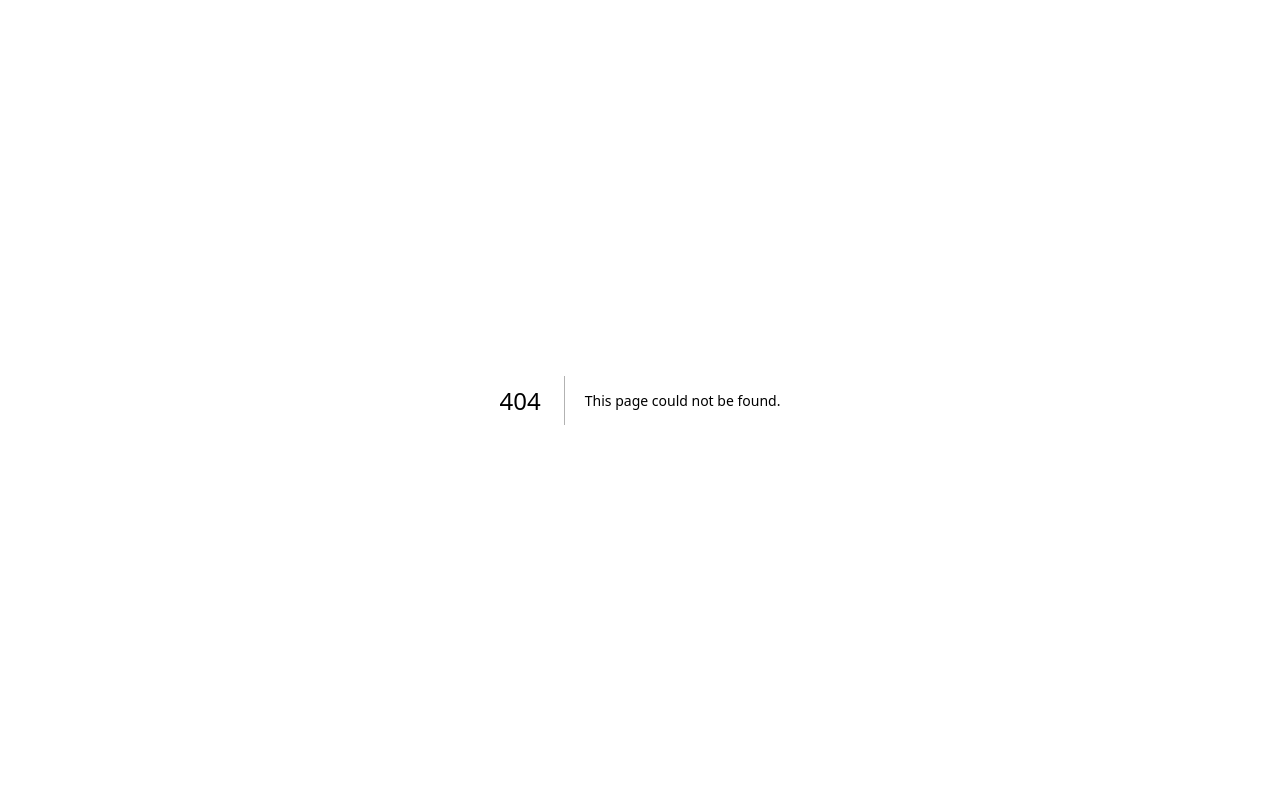
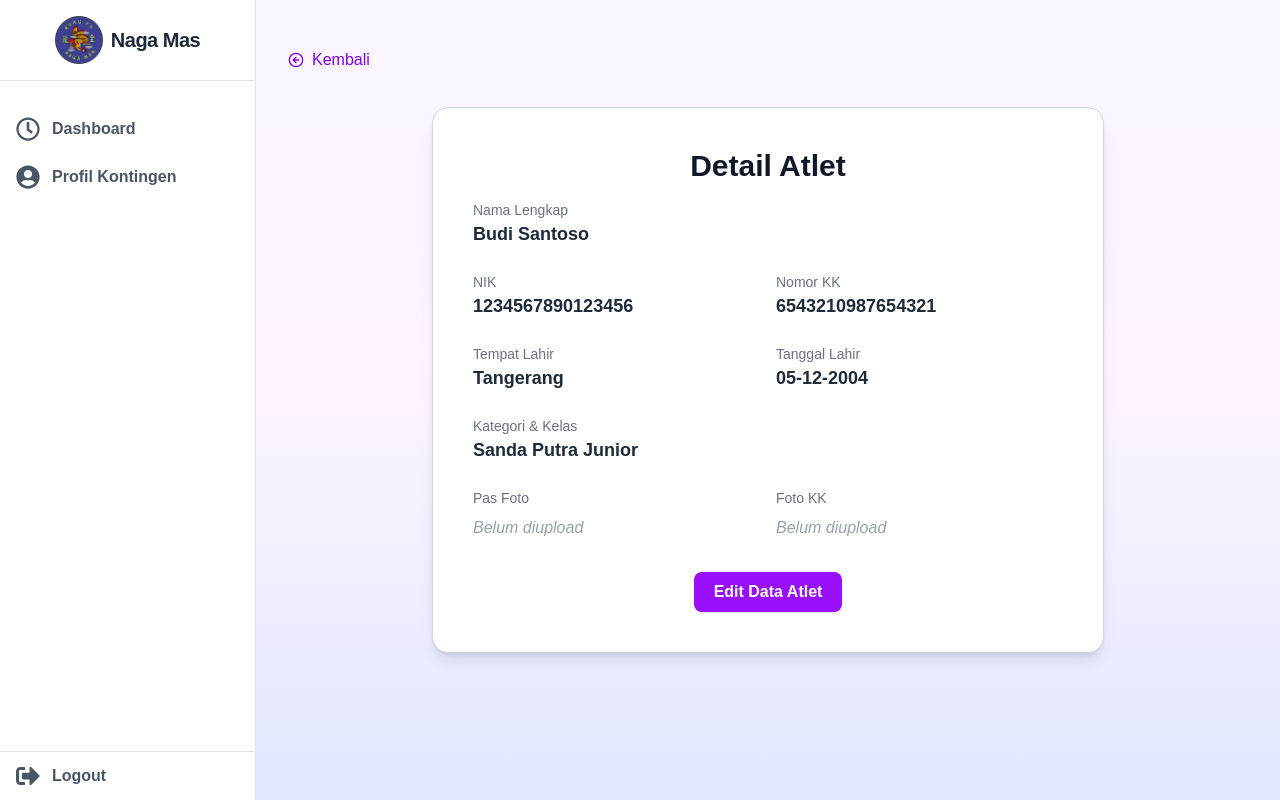
Before and after one commit to dvpms/bupati-cup-wushu, a Next.js app: page /dashboard/detail-atlet in a window 1280 px wide. Before the commit this address had no page. Built offline with nearby package versions, Linux system fonts and the light colour scheme.

Commit message:
feat: add athlete detail and edit pages, enhance athlete form with edit functionality

```diff
--- /dev/null
+++ b/src/app/(dashboard)/dashboard/detail-atlet/page.js
@@ -0,0 +1,128 @@
+"use client";
+import Image from "next/image";
+import Link from "next/link";
+import { useSearchParams } from "next/navigation";
+import { FiArrowLeftCircle } from "react-icons/fi";
+
+export default function DetailAtletPage() {
+  "use client";
+  const searchParams = useSearchParams();
+  const atletId = searchParams.get("id");
+  // Dummy data, ganti dengan data asli dari state/API
+  const atlet = {
+    fullName: "Budi Santoso",
+    nik: "1234567890123456",
+    kk: "6543210987654321",
+    birthPlace: "Tangerang",
+    birthDate: "05-12-2004",
+    kategoriKelas: "Sanda Putra Junior",
+    pasFoto: null,
+    fotoKK: null,
+  };
+
+  return (
+    <div className="min-h-screen bg-gradient-to-b from-purple-50 via-fuchsia-50 to-indigo-100 py-12 px-4 sm:px-6 lg:px-8">
+      <div className="flex flex-col items-center justify-center">
+        <div className="w-full mb-8">
+          <Link
+            href="/dashboard"
+            className="inline-flex items-center text-purple-700 font-medium"
+          >
+            <FiArrowLeftCircle className="mr-2" /> Kembali
+          </Link>
+        </div>
+        <div className="w-full max-w-2xl bg-white p-8 sm:p-10 rounded-2xl shadow-lg border border-gray-300 mx-auto">
+          <h1 className="text-3xl font-bold text-center text-gray-900 mb-4">
+            Detail Atlet
+          </h1>
+          <div className="space-y-6">
+            <div>
+              <span className="block text-sm text-gray-500">Nama Lengkap</span>
+              <span className="block text-lg font-semibold text-gray-800">
+                {atlet.fullName}
+              </span>
+            </div>
+            <div className="grid grid-cols-1 md:grid-cols-2 gap-4">
+              <div>
+                <span className="block text-sm text-gray-500">NIK</span>
+                <span className="block text-lg font-semibold text-gray-800">
+                  {atlet.nik}
+                </span>
+              </div>
+              <div>
+                <span className="block text-sm text-gray-500">Nomor KK</span>
+                <span className="block text-lg font-semibold text-gray-800">
+                  {atlet.kk}
+                </span>
+              </div>
+            </div>
+            <div className="grid grid-cols-1 md:grid-cols-2 gap-4">
+              <div>
+                <span className="block text-sm text-gray-500">
+                  Tempat Lahir
+                </span>
+                <span className="block text-lg font-semibold text-gray-800">
+                  {atlet.birthPlace}
+                </span>
+              </div>
+              <div>
+                <span className="block text-sm text-gray-500">
+                  Tanggal Lahir
+                </span>
+                <span className="block text-lg font-semibold text-gray-800">
+                  {atlet.birthDate}
+                </span>
+              </div>
+            </div>
+            <div>
+              <span className="block text-sm text-gray-500">
+                Kategori & Kelas
+              </span>
+              <span className="block text-lg font-semibold text-gray-800">
+                {atlet.kategoriKelas}
+              </span>
+            </div>
+            <div className="grid grid-cols-1 md:grid-cols-2 gap-4">
+              <div>
+                <span className="block text-sm text-gray-500">Pas Foto</span>
+                {atlet.pasFoto ? (
+                  <Image
+                    src={atlet.pasFoto}
+                    alt="Pas Foto"
+                    className="mt-2 rounded-lg border w-32 h-40 object-cover"
+                  />
+                ) : (
+                  <span className="block text-gray-400 italic mt-2">
+                    Belum diupload
+                  </span>
+                )}
+              </div>
+              <div>
+                <span className="block text-sm text-gray-500">Foto KK</span>
+                {atlet.fotoKK ? (
+                  <Image
+                    src={atlet.fotoKK}
+                    alt="Foto KK"
+                    className="mt-2 rounded-lg border w-32 h-40 object-cover"
+                  />
+                ) : (
+                  <span className="block text-gray-400 italic mt-2">
+                    Belum diupload
+                  </span>
+                )}
+              </div>
+            </div>
+          </div>
+          <div className="mt-8 flex justify-center gap-4">
+            <Link
+              href={`/dashboard/edit-atlet?id=${atletId}`}
+              className="px-5 py-2 rounded-lg bg-purple-600 text-white font-semibold shadow hover:bg-purple-700 transition"
+            >
+              Edit Data Atlet
+            </Link>
+          </div>
+        </div>
+      </div>
+    </div>
+  );
+}
--- /dev/null
+++ b/src/app/(dashboard)/dashboard/edit-atlet/page.js
@@ -0,0 +1,48 @@
+"use client";
+import TambahAtletForm from "@/components/TambahAtletForm";
+import Link from "next/link";
+import { useRouter, useSearchParams } from "next/navigation";
+import React from "react";
+import { FiArrowLeftCircle } from "react-icons/fi";
+
+export default function EditAtletPage() {
+  const router = useRouter();
+  const searchParams = useSearchParams();
+  // Ambil id atlet dari query string, misal /dashboard/edit-atlet?id=123
+  const atletId = searchParams.get("id");
+
+  // TODO: Fetch data atlet by id dari API atau state global
+  // Dummy data untuk edit
+  const dummyAtlet = {
+    nama: "Budi",
+    kategori: "Sanda Putra Junior",
+    status: "Belum Bayar",
+    // ...field lain sesuai TambahAtletForm
+  };
+
+  function handleSubmitEdit(data) {
+    // TODO: Update data atlet ke backend
+    // Setelah sukses, redirect ke dashboard
+    router.push("/dashboard");
+  }
+
+  return (
+    <div className="min-h-screen bg-gradient-to-b from-purple-50 via-fuchsia-50 to-indigo-100 py-12 px-4 sm:px-6 lg:px-8">
+      <div className="flex flex-col items-center justify-center">
+        <div className="w-full mb-8">
+          <Link
+            href="/dashboard"
+            className="inline-flex items-center text-purple-700 font-medium"
+          >
+            <FiArrowLeftCircle className="mr-2" /> Kembali
+          </Link>
+        </div>
+        <TambahAtletForm
+          initialData={dummyAtlet}
+          onSubmit={handleSubmitEdit}
+          isEdit
+        />
+      </div>
+    </div>
+  );
+}
--- a/src/app/(dashboard)/dashboard/page.js
+++ b/src/app/(dashboard)/dashboard/page.js
@@ -3,7 +3,6 @@
 import { useEffect, useState } from "react";
 // import Link from "next/link";
 import Link from "next/link";
-import Sidebar from "@/components/dashboard/Sidebar";
 import SummaryCards from "@/components/dashboard/SummaryCards";
 import AthletesTable from "@/components/dashboard/AthletesTable";
 import PaymentNotice from "@/components/dashboard/PaymentNotice";
@@ -12,7 +11,6 @@ import {
   FaRegClock,
   FaTimesCircle,
   FaCheckCircle,
-  FaPlus,
 } from "react-icons/fa";
 
 export default function DashboardPage() {
--- a/src/components/TambahAtletForm.jsx
+++ b/src/components/TambahAtletForm.jsx
@@ -1,13 +1,14 @@
 "use client";
 
-import { useState } from "react";
+import { useState, useEffect } from "react";
 import { FaUpload } from "react-icons/fa";
 import { STYLE } from "@/config/style";
 import { useRouter } from "next/navigation";
 
-export default function TambahAtletForm() {
+
+export default function TambahAtletForm({ initialData, onSubmit, isEdit }) {
   const router = useRouter();
-  const [form, setForm] = useState({
+  const [form, setForm] = useState(initialData || {
     fullName: "",
     nik: "",
     kk: "",
@@ -20,6 +21,11 @@ export default function TambahAtletForm() {
   const [errors, setErrors] = useState({});
   const [fileName, setFileName] = useState("");
   const [loading, setLoading] = useState(false);
+
+  // Sync form state if initialData changes (for edit)
+  useEffect(() => {
+    if (initialData) setForm(initialData);
+  }, [initialData]);
 
   const validate = () => {
     const next = {};
@@ -45,29 +51,36 @@ export default function TambahAtletForm() {
     }
   };
 
+
   const handleSubmit = async (e) => {
     e.preventDefault();
     const errs = validate();
     if (Object.keys(errs).length) return;
     setLoading(true);
-    // Simulate API call
-    await new Promise((r) => setTimeout(r, 900));
+    if (onSubmit) {
+      await onSubmit(form);
+    } else {
+      // Simulate API call
+      await new Promise((r) => setTimeout(r, 900));
+      setLoading(false);
+      router.push("/dashboard");
+    }
     setLoading(false);
-    // Redirect or show success (for now, go back to dashboard)
-    router.push("/dashboard");
   };
 
   return (
   <div className="w-full max-w-2xl bg-white p-8 sm:p-10 rounded-2xl shadow-lg border border-gray-300 mx-auto">
       {/* Header Formulir */}
       <div>
-  <h1 className="text-3xl font-bold text-center text-gray-900">Tambah Atlet Baru</h1>
-  <p className="text-center text-gray-700 mt-2">
-          Pastikan data yang dimasukkan sesuai dengan dokumen resmi.
+        <h1 className="text-3xl font-bold text-center text-gray-900">
+          {isEdit ? "Edit Data Atlet" : "Tambah Atlet Baru"}
+        </h1>
+        <p className="text-center text-gray-700 mt-2">
+          {isEdit ? "Perbarui data atlet sesuai dokumen resmi." : "Pastikan data yang dimasukkan sesuai dengan dokumen resmi."}
         </p>
       </div>
       {/* Formulir */}
-  <form className="mt-10 space-y-8" onSubmit={handleSubmit}>
+      <form className="mt-10 space-y-8" onSubmit={handleSubmit}>
         {/* Bagian 1: Data Diri Atlet */}
         <fieldset>
           <legend className="text-lg font-semibold text-purple-700 mb-4">1. Data Diri Atlet</legend>
@@ -226,7 +239,7 @@ export default function TambahAtletForm() {
             disabled={loading}
             className="w-full flex justify-center py-3 px-4 text-lg font-bold rounded-lg shadow bg-purple-700 hover:bg-purple-800 text-white transition-colors duration-200 disabled:opacity-60 disabled:cursor-not-allowed"
           >
-            {loading ? "Menyimpan…" : "Simpan Data Atlet"}
+            {loading ? (isEdit ? "Menyimpan Perubahan…" : "Menyimpan…") : (isEdit ? "Simpan Perubahan" : "Simpan Data Atlet")}
           </button>
         </div>
       </form>
--- a/src/components/dashboard/AthletesTable.jsx
+++ b/src/components/dashboard/AthletesTable.jsx
@@ -1,6 +1,7 @@
 import { STYLE } from "@/config/style";
 import { FaPlus, FaEdit, FaTrash, FaMoneyCheckAlt } from "react-icons/fa";
 import Link from "next/link";
+import { FiEye } from "react-icons/fi";
 
 export default function AthletesTable({ atlets }) {
   return (
@@ -37,7 +38,18 @@ export default function AthletesTable({ atlets }) {
                   <span className="px-2 inline-flex text-xs leading-5 font-semibold rounded-full bg-yellow-100 text-yellow-800">{atlet.status}</span>
                 </td>
                 <td className="px-6 py-4 whitespace-nowrap text-right text-sm font-medium space-x-4">
-                  <button className="text-purple-600 hover:text-purple-900 inline-flex items-center gap-1"><FaEdit className="w-4 h-4" />Edit</button>
+                  <Link
+                    href={`/dashboard/detail-atlet?id=${idx}`}
+                    className="text-blue-600 hover:text-blue-900 inline-flex items-center gap-1"
+                  >
+                    <FiEye className="w-4 h-4" /> Detail
+                  </Link>
+                  <Link
+                    href={`/dashboard/edit-atlet?id=${idx}`}
+                    className="text-purple-600 hover:text-purple-900 inline-flex items-center gap-1"
+                  >
+                    <FaEdit className="w-4 h-4" />Edit
+                  </Link>
                   <button className="text-red-600 hover:text-red-900 inline-flex items-center gap-1"><FaTrash className="w-4 h-4" />Hapus</button>
                 </td>
               </tr>
```
